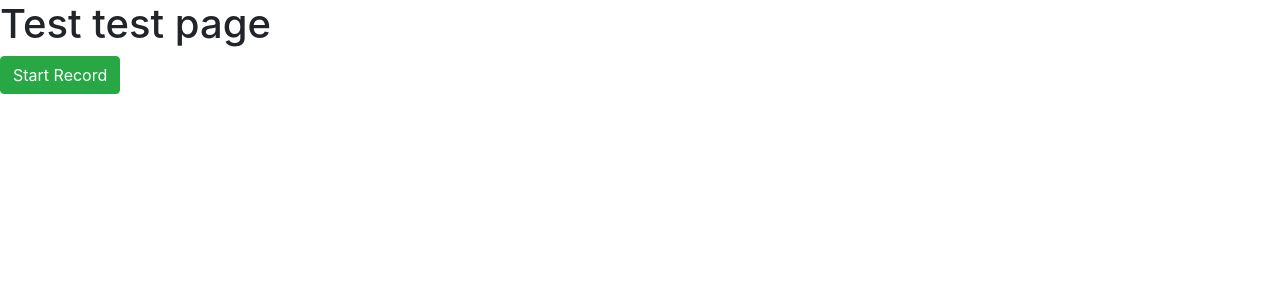
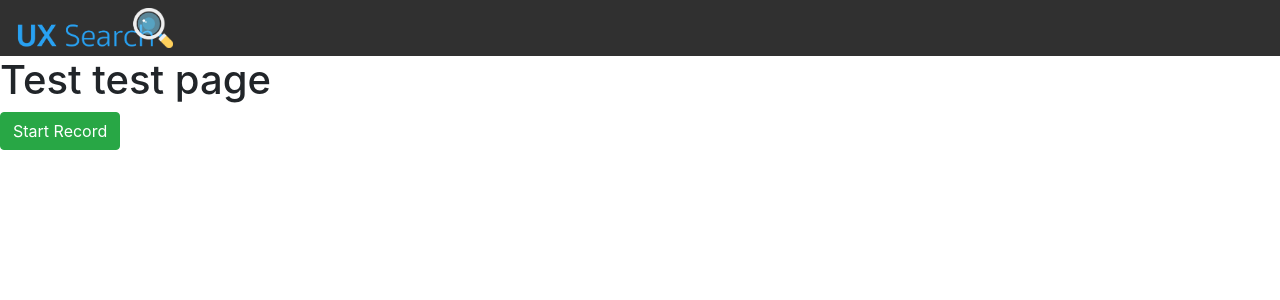
Before and after one commit to uxsearch/uxsearch_frontend, a React (Create React App) app: page / in a window 1280 px wide. Shown: the top 300 px of the page. Built offline with nearby package versions, Linux system fonts and the light colour scheme.

Commit message:
[CREATE] develop : create navbar for experimenter

```diff
--- /dev/null
+++ b/src/components/utils/navbarExperimenter.js
@@ -0,0 +1,21 @@
+import React from 'react'
+import { Navbar } from 'react-bootstrap'
+import '../../static/css/navbar.css'
+
+class NavbarExp extends React.Component {
+  render() {
+    return (
+      <Navbar className='nav-bgColor'>
+        <img
+          src={require('../../static/img/full_logo.png')}
+          width='auto'
+          height='40px'
+          className="d-inline-block align-top"
+          alt="UX Search Logo"
+        />
+      </Navbar>
+    )
+  }
+}
+
+export default NavbarExp
--- a/src/pages/recordPage.js
+++ b/src/pages/recordPage.js
@@ -1,6 +1,7 @@
 import React from 'react'
-import Camera from '../components/record/camera';
-import Screen from '../components/record/screen';
+import Camera from '../components/record/camera'
+import Screen from '../components/record/screen'
+import NavbarExp from '../components/utils/navbarExperimenter'
 
 const CameraOptions = {
   controls: true,
@@ -38,6 +39,7 @@ class RecordPage extends React.Component {
   render() {
     return (
       <div>
+        <NavbarExp />
         <Camera {...CameraOptions} />
         <Screen {...ScreenOptions} />
       </div>
--- a/src/pages/test.js
+++ b/src/pages/test.js
@@ -1,11 +1,13 @@
 import React from 'react'
 import { Link } from 'react-router-dom'
 import { Button } from 'react-bootstrap'
+import NavbarExp from '../components/utils/navbarExperimenter'
 
 class Test extends React.Component {
   render() {
     return (
       <div>
+        <NavbarExp />
         <h1>Test test page</h1>
         <a href='/testing/record'>
           <Button className='btn btn-success'>
--- /dev/null
+++ b/src/static/css/navbar.css
@@ -0,0 +1,5 @@
+/* Experiment Navbar */
+
+.nav-bgColor {
+  background-color: #303030;
+}
```
Also changed, not shown: src/static/img/full_logo.png (added).
